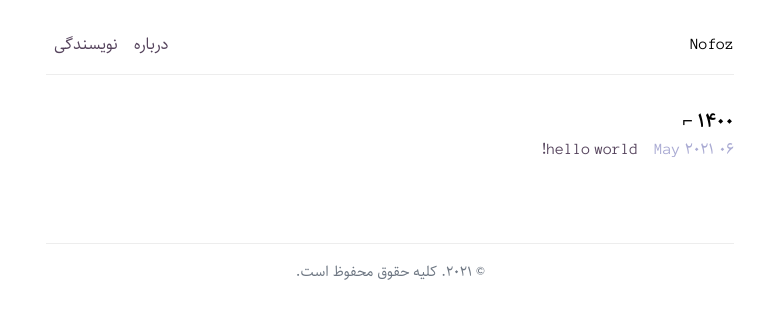
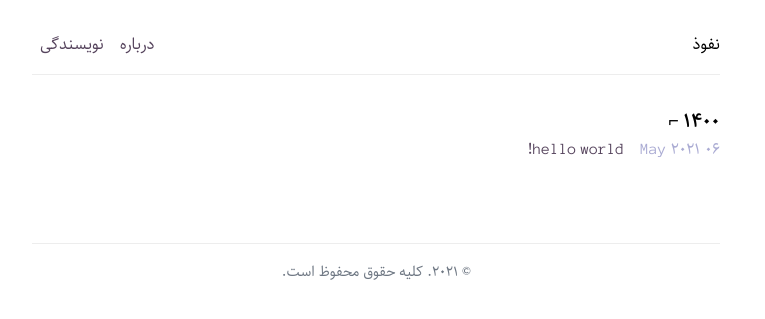
Before and after one commit to nofoz/nofoz.ir, a Jekyll site: the page built from index.html, in a window 1280 px wide. Shown: the top 319 px of the page, without its empty margins (423-1188 px from the left). Built offline with Jekyll 4.4.1, drawn with Linux system fonts in a browser that asks for light colours; the list of posts is cut into pages by our own code.

Commit message:
Update _config.yml

```diff
--- a/_config.yml
+++ b/_config.yml
@@ -1,9 +1,9 @@
 # Setup
-title:               Nofoz
+title:               نفوذ
 tagline:             'مجله هک و امنیت'
 description:         'نفوذ'
 url:                 https://nofoz.ir
-baseurl:             ''
+baseurl:             '/'
 paginate:            1
 permalink:           pretty
 
```
